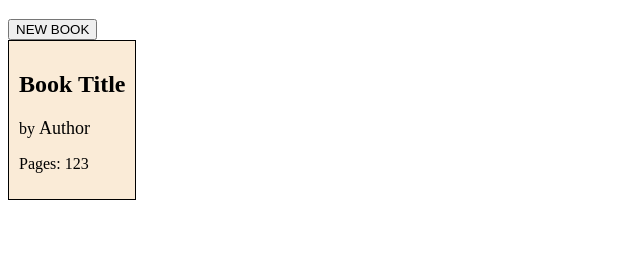
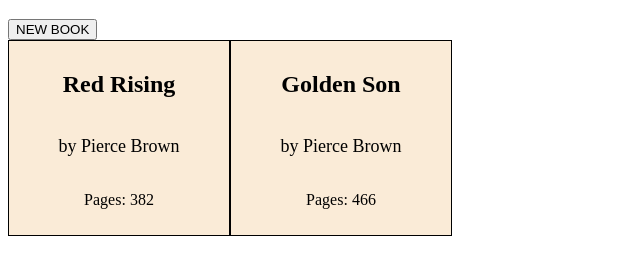
Before and after one commit to RyanAlcoran/library, a plain HTML site: page index.html in a window 1280 px wide. Shown: the part 61-336 px from the top of the page, without its empty margins (0-640 px from the left). Drawn offline with Linux system fonts and the light colour scheme.

Commit message:
Display all books in the library

```diff
--- a/css/style.css
+++ b/css/style.css
@@ -1,10 +1,15 @@
 .books-container {
     display: flex;
+    flex-wrap: wrap;
 }
 .book-card {
+    display: flex;
+    flex-direction: column;
+    text-align: center;
     padding: 10px;
     border: 1px solid black;
     background-color: antiquewhite;
+    width: 200px;
 }
 
 .author {
--- a/index.html
+++ b/index.html
@@ -36,18 +36,7 @@
             </dialog>
             <button id="showBookDialog">NEW BOOK</button>
         </div>
-        <div class="books-container">
-            <div class="book-card">
-                <h2 class="title">
-                    Book Title
-                </h2>
-                <p>
-                    by <span class="author">Author</span>
-                </p>
-                <p>Pages: 123</p>
-            </div>
-
-        </div>
+        <div class="books-container"></div>
     </div>
     <script type="text/javascript" src="js/script.js"></script>
 </body>
--- a/js/script.js
+++ b/js/script.js
@@ -26,6 +26,7 @@
   read = document. getElementById("read").checked;
 
   addBookToLibrary(title, author, pages, read);
+  displayLibary();
   newBookForm.reset();
   addBookDialog.close();
 });
@@ -45,11 +46,36 @@
   }
 
   function displayLibary() {
+    empty(booksContainer);
     myLibrary.forEach((book) => {
       let bookCard = document.createElement("div");
       bookCard.classList.add("book-card");
 
+      const title = document.createElement("h2");
+      const titleText = document.createTextNode(book.title);
+      title.classList.add("title");
+      title.appendChild(titleText);
+
+      const author = document.createElement("p");
+      const authorText = document.createTextNode("by " + book.author);
+      author.classList.add("author");
+      author.appendChild(authorText);
+
+      const pages = document.createElement("p");
+      const pagesText = document.createTextNode("Pages: " + book.pages)
+      pages.classList.add("pages");
+      pages.appendChild(pagesText);
+
+      bookCard.appendChild(title);
+      bookCard.appendChild(author);
+      bookCard.appendChild(pages);
+      booksContainer.appendChild(bookCard);
+
     });
+  }
 
+  function empty(element) {
+    element.textContent = "";
+  }
 
-  }
+  displayLibary();
```
